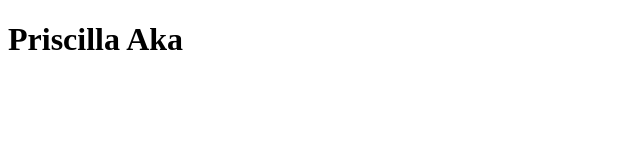
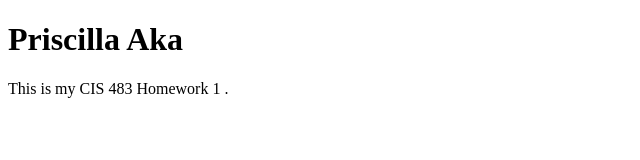
Before and after one commit to DorineAka/cis483-hw1, a plain HTML site: page index.html in a window 1280 px wide. Shown: the whole page, without its empty margins (0-640 px from the left). Drawn offline with Linux system fonts and the light colour scheme.

Commit message:
Add intro paragraph to homepage

```diff
--- a/index.html
+++ b/index.html
@@ -6,5 +6,6 @@
 </head>
 <body>
   <h1>Priscilla Aka</h1>
+ <p>This is my CIS 483 Homework 1 .</p>
 </body>
 </html>
```
